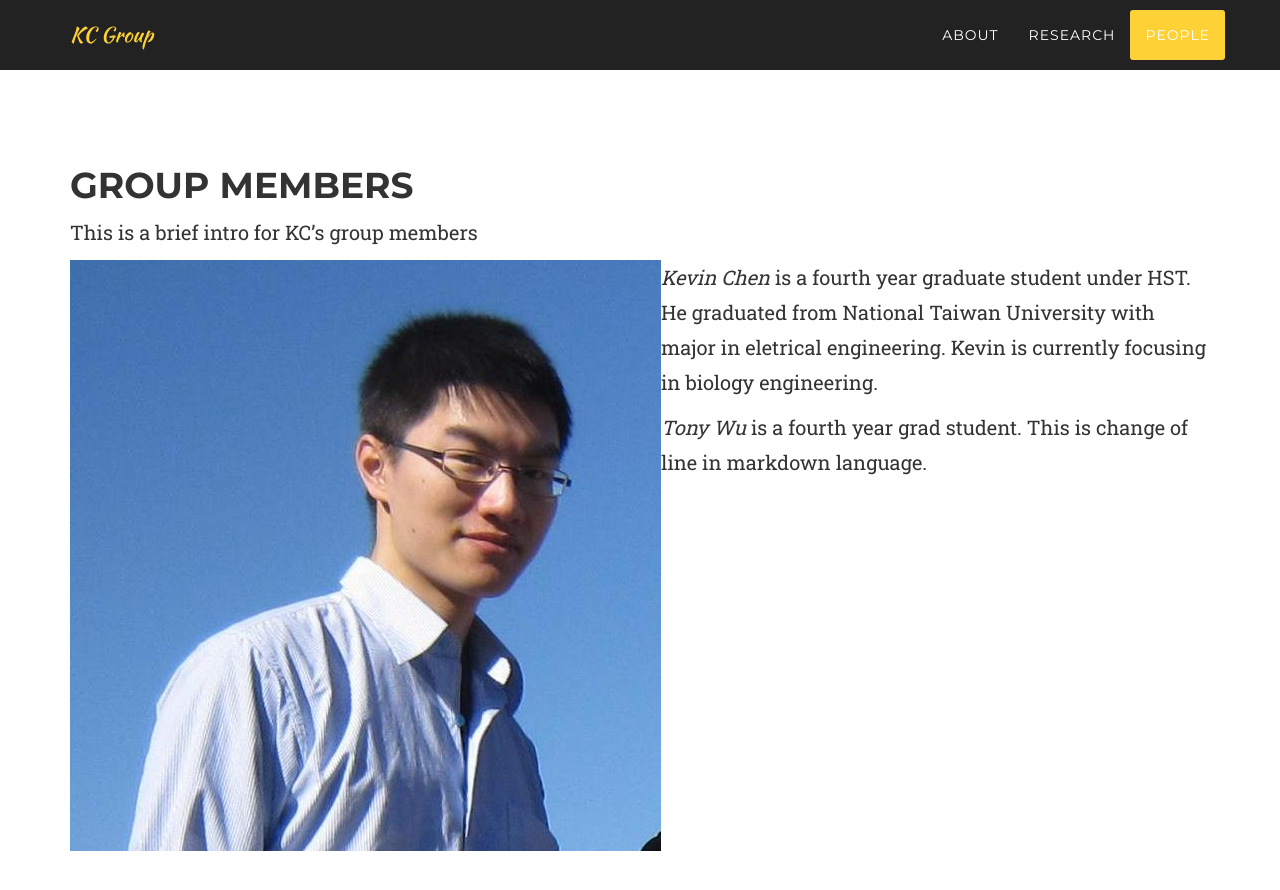
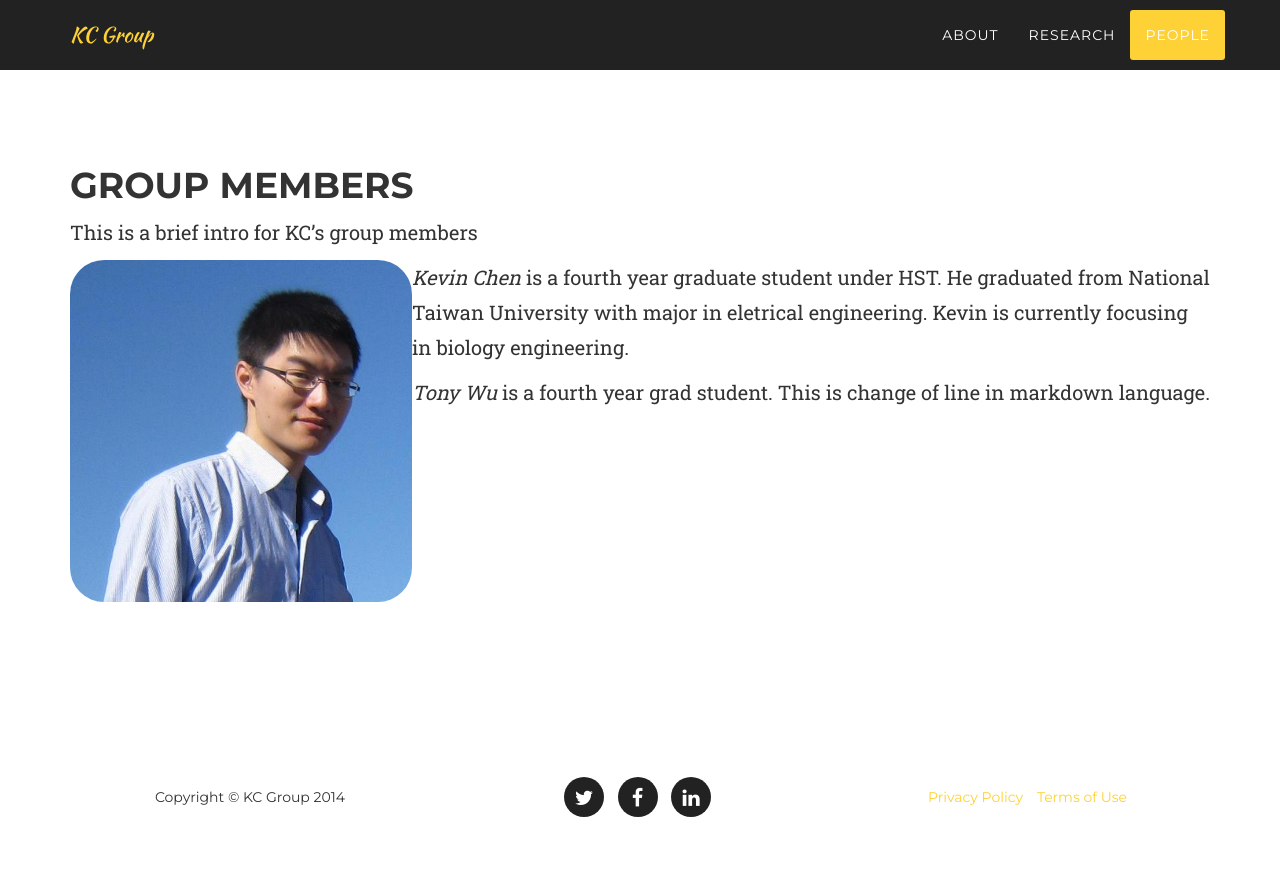
Before and after one commit to verysure/kcgroup, a Jekyll site: the page built from index.html, in a window 1280 px wide and 900 px high, scrolled down 2011 px. Shown: the top 890 px of the window. Built offline with Jekyll 4.4.1, drawn with Linux system fonts in a browser that asks for light colours; nearby versions of some CDN libraries; some web fonts are replaced; Markdown is read by kramdown in place of the engine named in the settings; the list of posts is cut into pages by our own code; after the commit the page ends 2853 px from its top, so only the background shows below that.

Commit message:
styling images

```diff
--- a/css/agency.css
+++ b/css/agency.css
@@ -902,5 +902,8 @@ section.mystyle p {
 }
 
 section.mystyle img {
+    width: 30%;
+    height: auto;
+    border-radius: 10%;
     float: left;
 }
```
Also changed, not shown: _posts/2014-11-19-people.md (+2 -0 lines).
